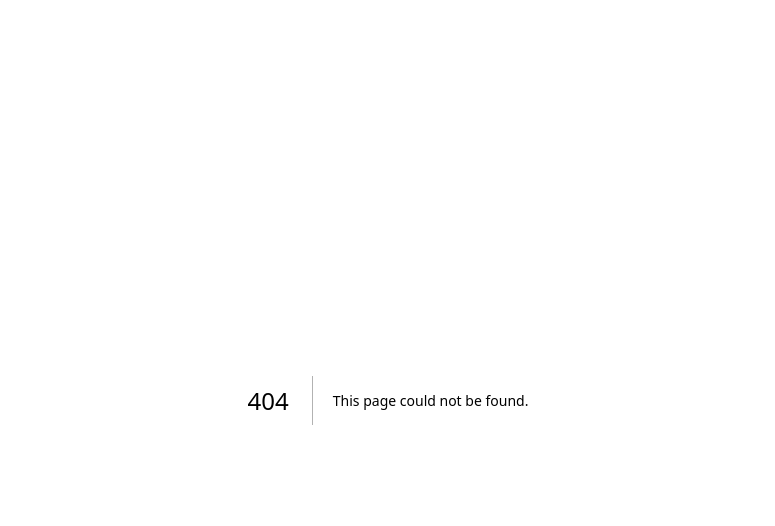
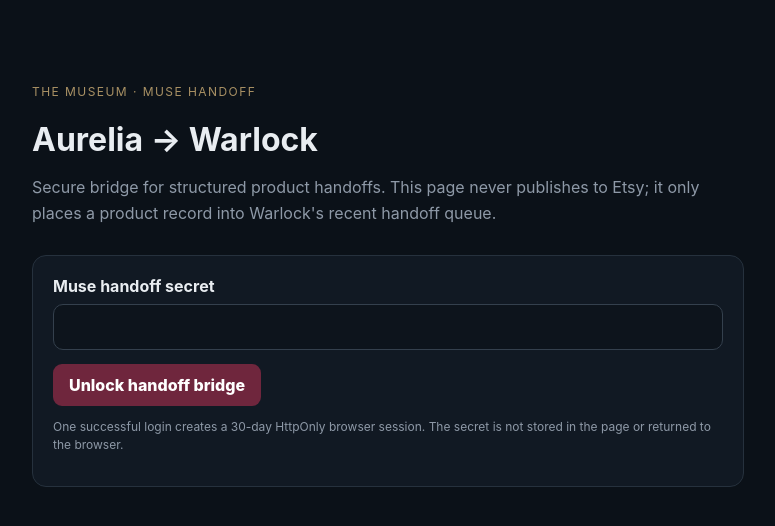
Before and after one commit to MadWizardArt/wizard-os, a Next.js app: page /muse/aurelia/warlock in a window 1280 px wide. Before the commit this address had no page. Shown: the top 526 px of the page, without its empty margins (252-1027 px from the left). Built offline with nearby package versions, Linux system fonts and the light colour scheme; no server answers.

Commit message:
Add Aurelia to Warlock browser handoff page

```diff
--- /dev/null
+++ b/app/muse/aurelia/warlock/page.tsx
@@ -0,0 +1,111 @@
+"use client";
+
+import { FormEvent, useEffect, useState } from "react";
+
+type Result = { ok?: boolean; error?: string; id?: string; status?: string; gated?: boolean } | null;
+
+export default function AureliaWarlockHandoffPage() {
+  const [authenticated, setAuthenticated] = useState<boolean | null>(null);
+  const [secret, setSecret] = useState("");
+  const [authError, setAuthError] = useState("");
+  const [payload, setPayload] = useState("");
+  const [result, setResult] = useState<Result>(null);
+  const [sending, setSending] = useState(false);
+
+  useEffect(() => {
+    fetch("/api/muse/handoff-auth", { cache: "no-store" })
+      .then((response) => response.json())
+      .then((data) => setAuthenticated(Boolean(data.authenticated)))
+      .catch(() => setAuthenticated(false));
+  }, []);
+
+  async function login(event: FormEvent) {
+    event.preventDefault();
+    setAuthError("");
+    const response = await fetch("/api/muse/handoff-auth", {
+      method: "POST",
+      headers: { "Content-Type": "application/json" },
+      body: JSON.stringify({ secret }),
+    });
+    const data = await response.json();
+    if (!response.ok) {
+      setAuthError(data.error || "Unable to authenticate");
+      return;
+    }
+    setSecret("");
+    setAuthenticated(true);
+  }
+
+  async function sendHandoff(event: FormEvent) {
+    event.preventDefault();
+    setResult(null);
+    setSending(true);
+    try {
+      const parsed = JSON.parse(payload);
+      const response = await fetch("/api/muse/aurelia-warlock", {
+        method: "POST",
+        headers: { "Content-Type": "application/json" },
+        body: JSON.stringify(parsed),
+      });
+      const data = await response.json();
+      if (response.status === 401) setAuthenticated(false);
+      if (!response.ok) throw new Error(data.error || "Handoff failed");
+      setResult(data);
+      setPayload("");
+    } catch (error) {
+      setResult({ error: error instanceof Error ? error.message : "Handoff failed" });
+    } finally {
+      setSending(false);
+    }
+  }
+
+  const inputStyle = {
+    width: "100%",
+    border: "1px solid #34404d",
+    borderRadius: 10,
+    padding: 12,
+    background: "#0d141c",
+    color: "#e9edf1",
+    boxSizing: "border-box" as const,
+  };
+
+  if (authenticated === null) {
+    return <main style={{ maxWidth: 760, margin: "48px auto", padding: 24, color: "#e9edf1" }}>Checking Muse handoff session…</main>;
+  }
+
+  return (
+    <main style={{ maxWidth: 760, margin: "48px auto", padding: 24, color: "#e9edf1" }}>
+      <p style={{ color: "#a99164", textTransform: "uppercase", letterSpacing: ".12em", fontSize: 12 }}>The Museum · Muse Handoff</p>
+      <h1 style={{ marginBottom: 8 }}>Aurelia → Warlock</h1>
+      <p style={{ color: "#8e99a7", lineHeight: 1.6 }}>
+        Secure bridge for structured product handoffs. This page never publishes to Etsy; it only places a product record into Warlock's recent handoff queue.
+      </p>
+
+      {!authenticated ? (
+        <form onSubmit={login} style={{ marginTop: 28, padding: 20, border: "1px solid #26313d", borderRadius: 14, background: "#111923" }}>
+          <label style={{ display: "block", fontWeight: 700, marginBottom: 8 }}>Muse handoff secret</label>
+          <input type="password" autoComplete="current-password" value={secret} onChange={(e) => setSecret(e.target.value)} style={inputStyle} />
+          <button type="submit" style={{ marginTop: 14, padding: "11px 16px", border: 0, borderRadius: 9, background: "#6f263d", color: "white", fontWeight: 800 }}>Unlock handoff bridge</button>
+          {authError && <p style={{ color: "#e08aa2" }}>{authError}</p>}
+          <p style={{ color: "#8e99a7", fontSize: 12, lineHeight: 1.5 }}>One successful login creates a 30-day HttpOnly browser session. The secret is not stored in the page or returned to the browser.</p>
+        </form>
+      ) : (
+        <form onSubmit={sendHandoff} style={{ marginTop: 28, padding: 20, border: "1px solid #26313d", borderRadius: 14, background: "#111923" }}>
+          <label style={{ display: "block", fontWeight: 700, marginBottom: 8 }}>Structured Aurelia handoff JSON</label>
+          <textarea
+            value={payload}
+            onChange={(e) => setPayload(e.target.value)}
+            placeholder='{"internalName":"...","status":"assets_ready","collection":"...","title":"...","description":"...","price":11,"launchPrice":8,"tags":["..."],"categorySearch":"..."}'
+            style={{ ...inputStyle, minHeight: 320, resize: "vertical", fontFamily: "ui-monospace, SFMono-Regular, Menlo, monospace" }}
+          />
+          <button disabled={sending || !payload.trim()} type="submit" style={{ marginTop: 14, padding: "11px 16px", border: 0, borderRadius: 9, background: "#6f263d", color: "white", fontWeight: 800, opacity: sending || !payload.trim() ? .55 : 1 }}>
+            {sending ? "Sending to Warlock…" : "Send to Warlock"}
+          </button>
+          {result?.error && <p style={{ color: "#e08aa2" }}>Handoff failed: {result.error}</p>}
+          {result?.ok && <div style={{ marginTop: 16, padding: 14, border: "1px solid #29533f", borderRadius: 10, background: "#15231d" }}>Handoff received. Status: {result.status}. Gated: {String(result.gated)}.</div>}
+          <p style={{ color: "#8e99a7", fontSize: 12, lineHeight: 1.5 }}>Warlock will surface this record in the rolling five-item Aurelia dropdown. No Etsy listing is created by this action.</p>
+        </form>
+      )}
+    </main>
+  );
+}
```
